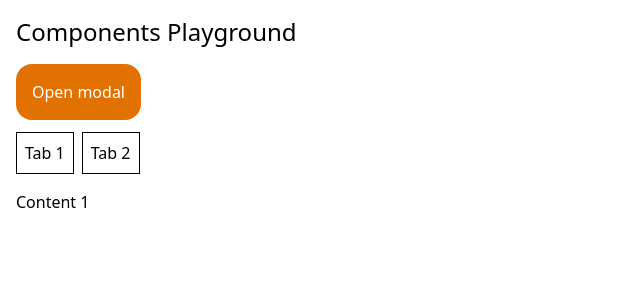
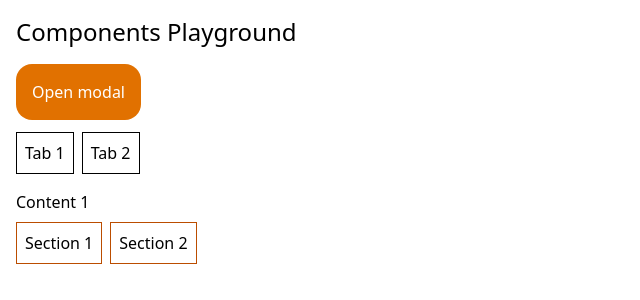
Before and after one commit to valtykhoniuk/react-practice, a React (Vite) app in the folder ui-comps-playground/: page / in a window 1280 px wide. Shown: the top 300 px of the page, without its empty margins (0-640 px from the left). Built offline with nearby package versions, Linux system fonts and the light colour scheme.

Commit message:
added Accordion

```diff
--- a/ui-comps-playground/src/App.tsx
+++ b/ui-comps-playground/src/App.tsx
@@ -1,3 +1,4 @@
+import Accordion from "./components/Accordion";
 import Modal from "./components/Modal";
 import Tabs from "./components/Tabs";
 
@@ -7,6 +8,7 @@ function App() {
       <h1 className="text-2xl mb-4">Components Playground</h1>
       <Modal />
       <Tabs />
+      <Accordion />
     </div>
   );
 }
--- /dev/null
+++ b/ui-comps-playground/src/components/Accordion.tsx
@@ -0,0 +1,27 @@
+import { useState } from "react";
+
+const Accordion = () => {
+  const [openIndex, setOpenIndex] = useState<number | null>(null);
+  const items = [
+    { title: "Section 1", content: "Content 1" },
+    { title: "Section 2", content: "Content 2" },
+  ];
+
+  return (
+    <div className="flex gap-2 mt-2">
+      {items.map((item, i) => (
+        <div key={i}>
+          <button
+            className="border-1 border-amber-700 p-2"
+            onClick={() => setOpenIndex(openIndex === i ? null : i)}
+          >
+            {item.title}
+          </button>
+          {openIndex === i && <div>{item.content}</div>}
+        </div>
+      ))}
+    </div>
+  );
+};
+
+export default Accordion;
```
